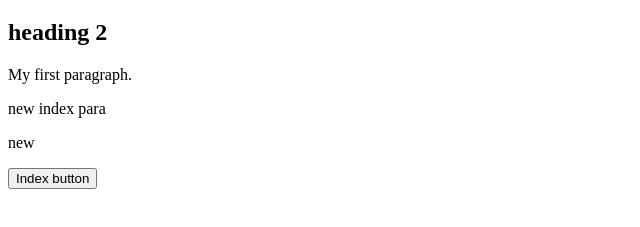
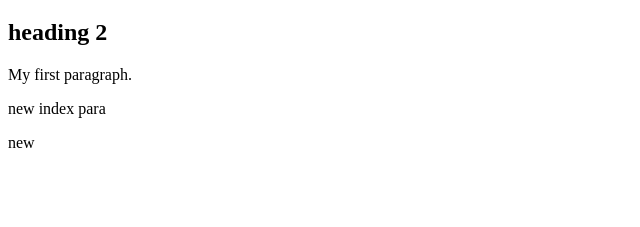
Before and after one commit to Kanimuthu1872/travel, a plain HTML site: page index.html in a window 1280 px wide. Shown: the part 61-288 px from the top of the page, without its empty margins (0-640 px from the left). Drawn offline with Linux system fonts and the light colour scheme.

Commit message:
removed button on index page

```diff
--- a/index.html
+++ b/index.html
@@ -12,7 +12,7 @@
 <p>My first paragraph.</p>
 <p>new index para</p>
 <p>new</p>
-<button>Index button</button>
+
 
 
 </body></html>
```
